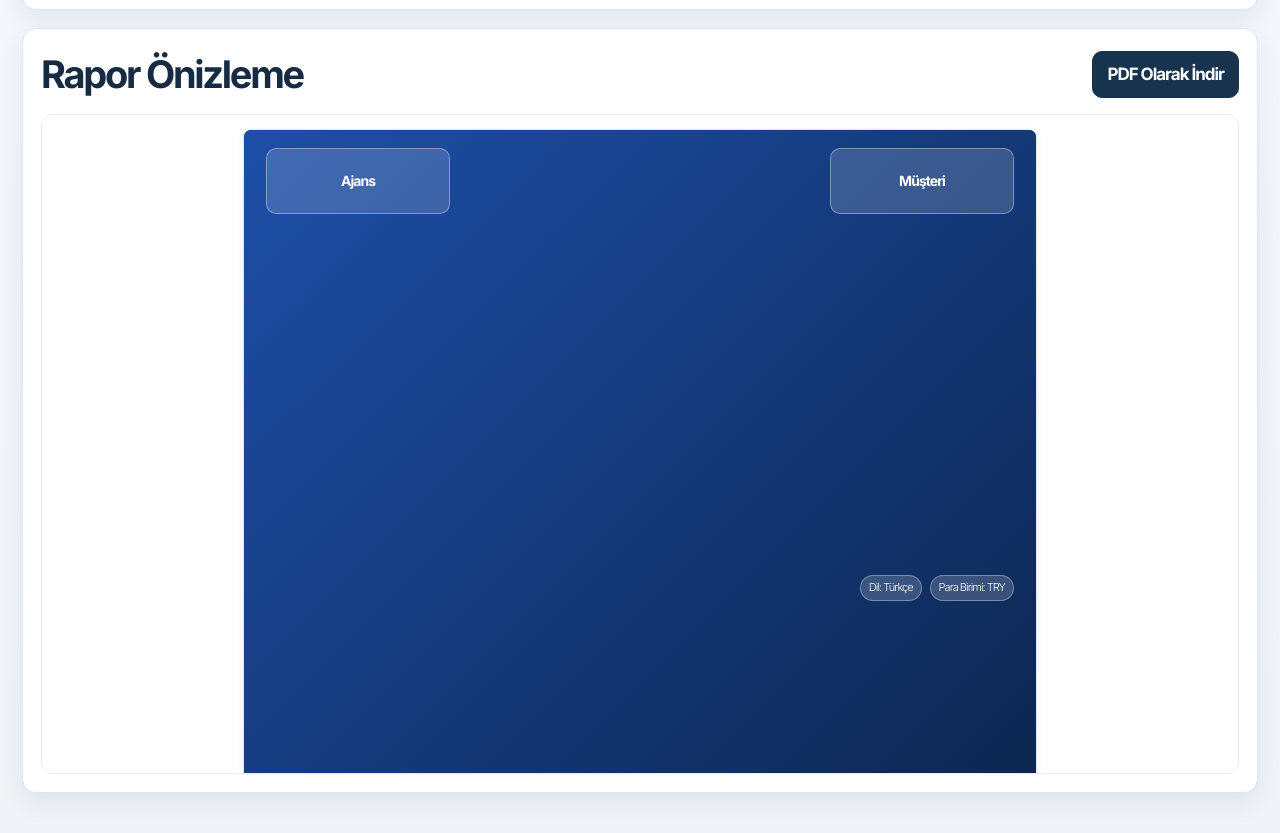
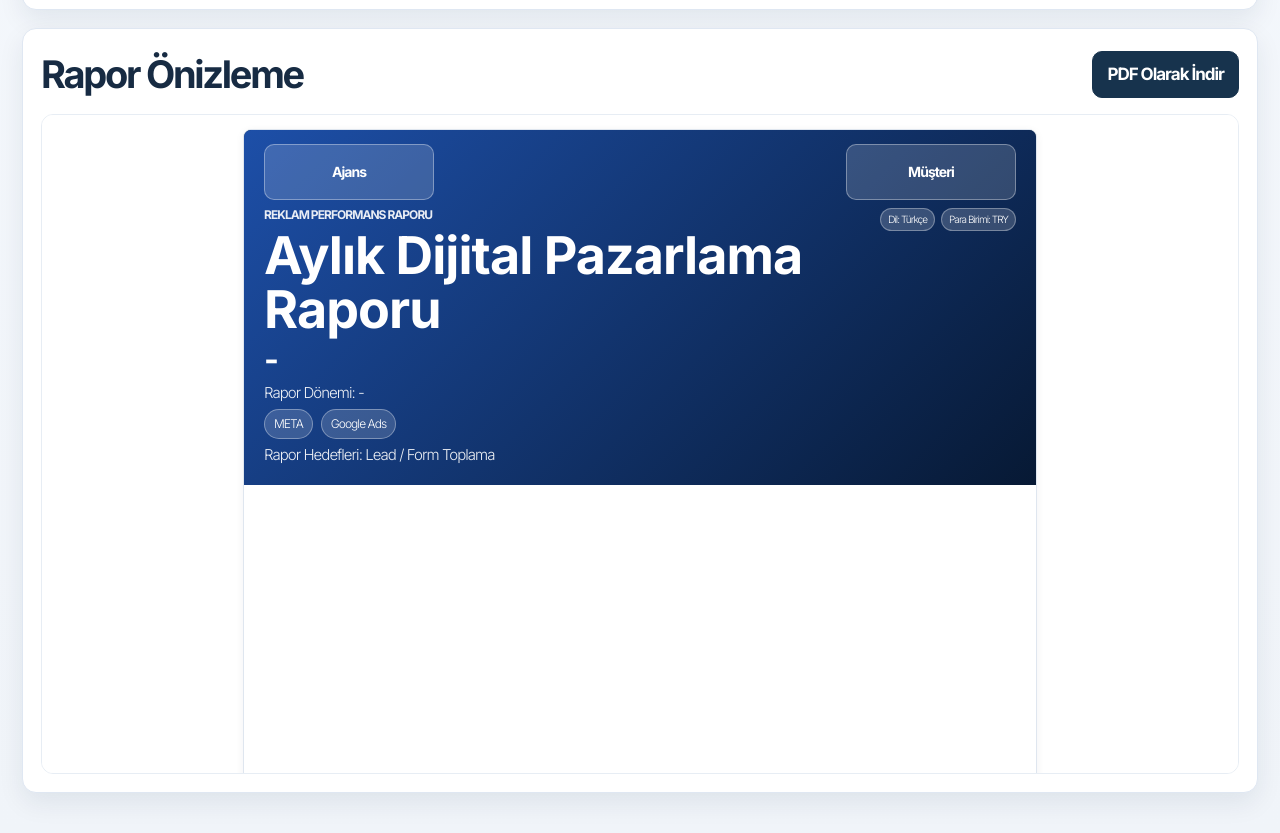
Before and after one commit to mdurnaoglu/rapor-olusturucu, a website: page index.html in a window 1280 px wide. Shown: the part 1298-2131 px from the top of the page. Drawn offline with Linux system fonts and the light colour scheme.

Commit message:
fix: tighten cover spacing in preview

```diff
--- a/public/styles.css
+++ b/public/styles.css
@@ -1010,24 +1010,20 @@ textarea {
   min-height: 100%;
 }
 
-.cover-page .pdf-page-inner {
-  height: 100%;
-}
-
 .cover-page .cover {
-  min-height: 100%;
-  height: 100%;
-  justify-content: space-between;
+  min-height: 310px;
+  height: auto;
+  justify-content: flex-start;
 }
 
 .cover {
   min-height: 310px;
   position: relative;
   overflow: hidden;
-  padding: 18px 22px 24px;
+  padding: 14px 20px 20px;
   display: flex;
   flex-direction: column;
-  gap: 10px;
+  gap: 6px;
 }
 
 .cover::after {
@@ -1050,8 +1046,8 @@ textarea {
 }
 
 .logo-box {
-  width: 184px;
-  height: 66px;
+  width: 170px;
+  height: 56px;
   border-radius: 10px;
   border: 1px solid rgba(255, 255, 255, 0.35);
   background: rgba(255, 255, 255, 0.16);
@@ -1072,17 +1068,19 @@ textarea {
 }
 
 .cover-top-tags {
-  position: relative;
+  position: absolute;
+  top: 78px;
+  right: 20px;
   display: flex;
-  justify-content: flex-end;
+  justify-content: flex-start;
   flex-wrap: wrap;
-  gap: 8px;
+  gap: 6px;
   z-index: 3;
 }
 
 .cover-top-tags span {
-  font-size: 11px;
-  padding: 4px 8px;
+  font-size: 10px;
+  padding: 3px 7px;
   border-radius: 999px;
   background: rgba(255, 255, 255, 0.18);
   border: 1px solid rgba(255, 255, 255, 0.32);
@@ -1100,10 +1098,10 @@ textarea {
 .cover-content {
   position: relative;
   z-index: 2;
-  margin-top: 2px;
+  margin-top: 0;
   max-width: 100%;
   display: grid;
-  gap: 6px;
+  gap: 5px;
 }
 
 .eyebrow {
--- a/styles.css
+++ b/styles.css
@@ -1010,24 +1010,20 @@ textarea {
   min-height: 100%;
 }
 
-.cover-page .pdf-page-inner {
-  height: 100%;
-}
-
 .cover-page .cover {
-  min-height: 100%;
-  height: 100%;
-  justify-content: space-between;
+  min-height: 310px;
+  height: auto;
+  justify-content: flex-start;
 }
 
 .cover {
   min-height: 310px;
   position: relative;
   overflow: hidden;
-  padding: 18px 22px 24px;
+  padding: 14px 20px 20px;
   display: flex;
   flex-direction: column;
-  gap: 10px;
+  gap: 6px;
 }
 
 .cover::after {
@@ -1050,8 +1046,8 @@ textarea {
 }
 
 .logo-box {
-  width: 184px;
-  height: 66px;
+  width: 170px;
+  height: 56px;
   border-radius: 10px;
   border: 1px solid rgba(255, 255, 255, 0.35);
   background: rgba(255, 255, 255, 0.16);
@@ -1072,17 +1068,19 @@ textarea {
 }
 
 .cover-top-tags {
-  position: relative;
+  position: absolute;
+  top: 78px;
+  right: 20px;
   display: flex;
-  justify-content: flex-end;
+  justify-content: flex-start;
   flex-wrap: wrap;
-  gap: 8px;
+  gap: 6px;
   z-index: 3;
 }
 
 .cover-top-tags span {
-  font-size: 11px;
-  padding: 4px 8px;
+  font-size: 10px;
+  padding: 3px 7px;
   border-radius: 999px;
   background: rgba(255, 255, 255, 0.18);
   border: 1px solid rgba(255, 255, 255, 0.32);
@@ -1100,10 +1098,10 @@ textarea {
 .cover-content {
   position: relative;
   z-index: 2;
-  margin-top: 2px;
+  margin-top: 0;
   max-width: 100%;
   display: grid;
-  gap: 6px;
+  gap: 5px;
 }
 
 .eyebrow {
```
